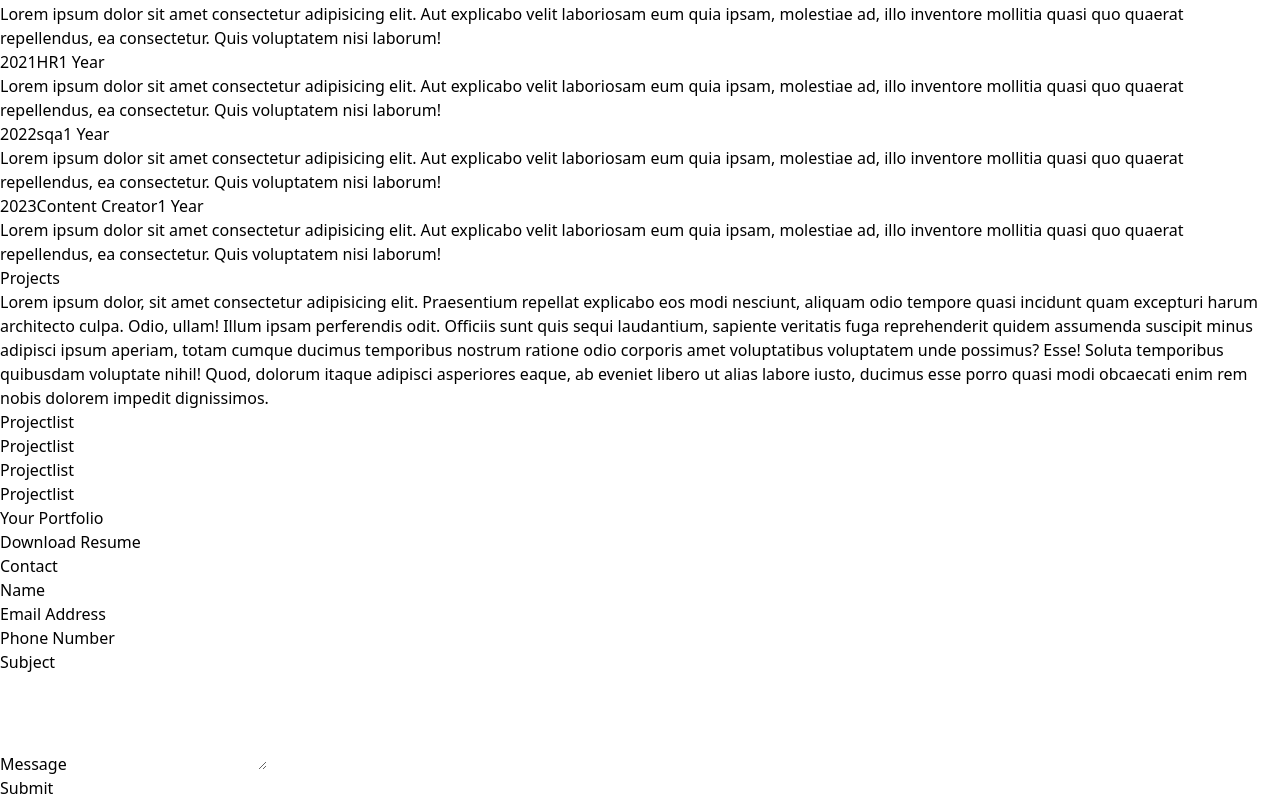
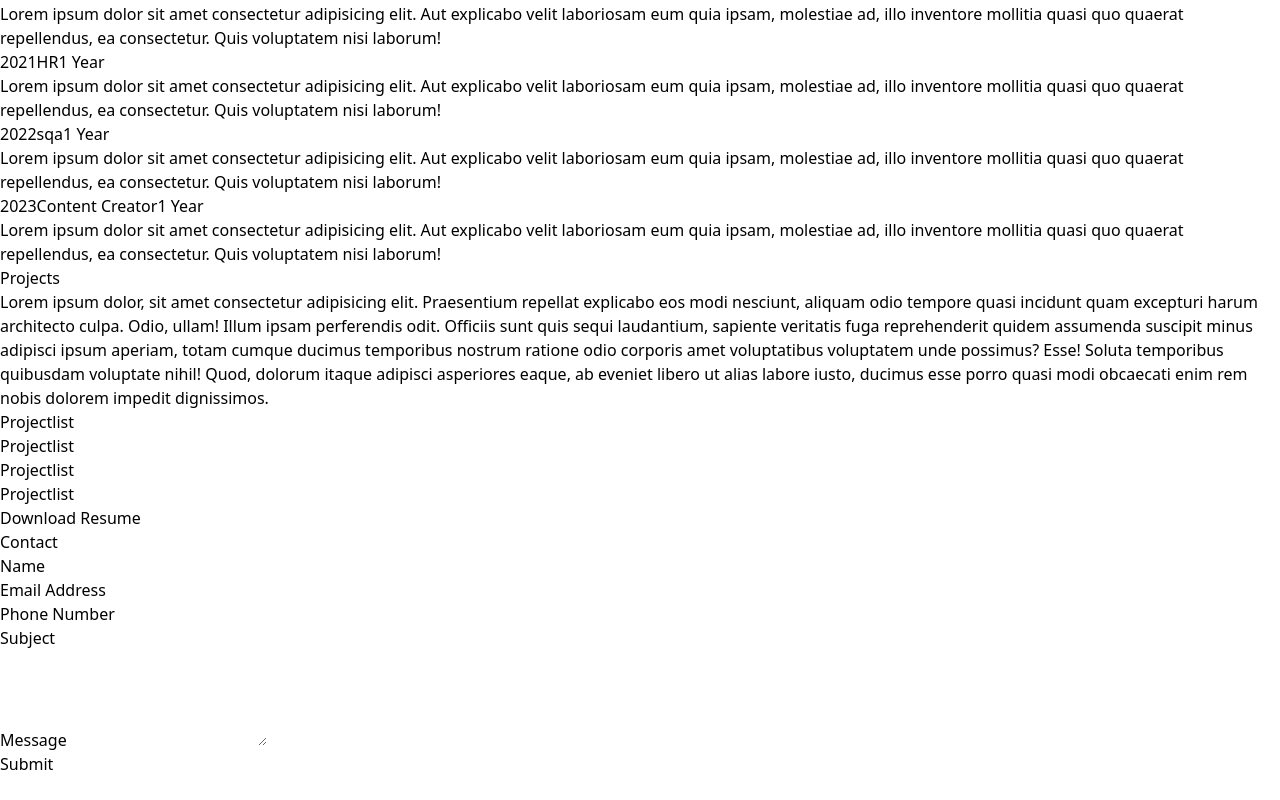
Before and after one commit to Mehedi529/Portfolio, a React (Vite) app: page / in a window 1280 px wide. Shown: the part 610-1410 px from the top of the page. After the commit the page ends 1386 px from the top, so only its background shows below. Built offline with nearby package versions, Linux system fonts and the light colour scheme.

Commit message:
resume updated and resume add

```diff
--- a/src/components/Resume.jsx
+++ b/src/components/Resume.jsx
@@ -1,17 +1,24 @@
+/* eslint-disable no-unused-vars */
+// Resume.js
+
+import React from 'react';
 
 const Resume = () => {
+  // Replace 'your_resume_link' with the actual link you obtained
+  const resumeLink = 'https://drive.google.com/file/d/1Nw4n5XEOAsYByJ4-PHWikXNE7uU0X3V1/view?usp=sharing';
+
   const downloadResume = () => {
-    const link = document.createElement('a');
-    link.href = '/resume.pdf'; // Path to your resume file in the public folder
-    link.download = 'resume.pdf';
-    link.click();
+    window.open(resumeLink, '_blank');
   };
 
   return (
-    <div id="resume">
-      <h2>Your Portfolio</h2>
-      {/* Other portfolio content */}
-      <button onClick={downloadResume}>Download Resume</button>
+    <div id='resume' className="flex justify-center items-center mt-8">
+      <button
+        className="bg-blue-500 hover:bg-blue-700 text-white font-bold py-2 px-4 rounded focus:outline-none focus:shadow-outline"
+        onClick={downloadResume}
+      >
+        Download Resume
+      </button>
     </div>
   );
 };
```
